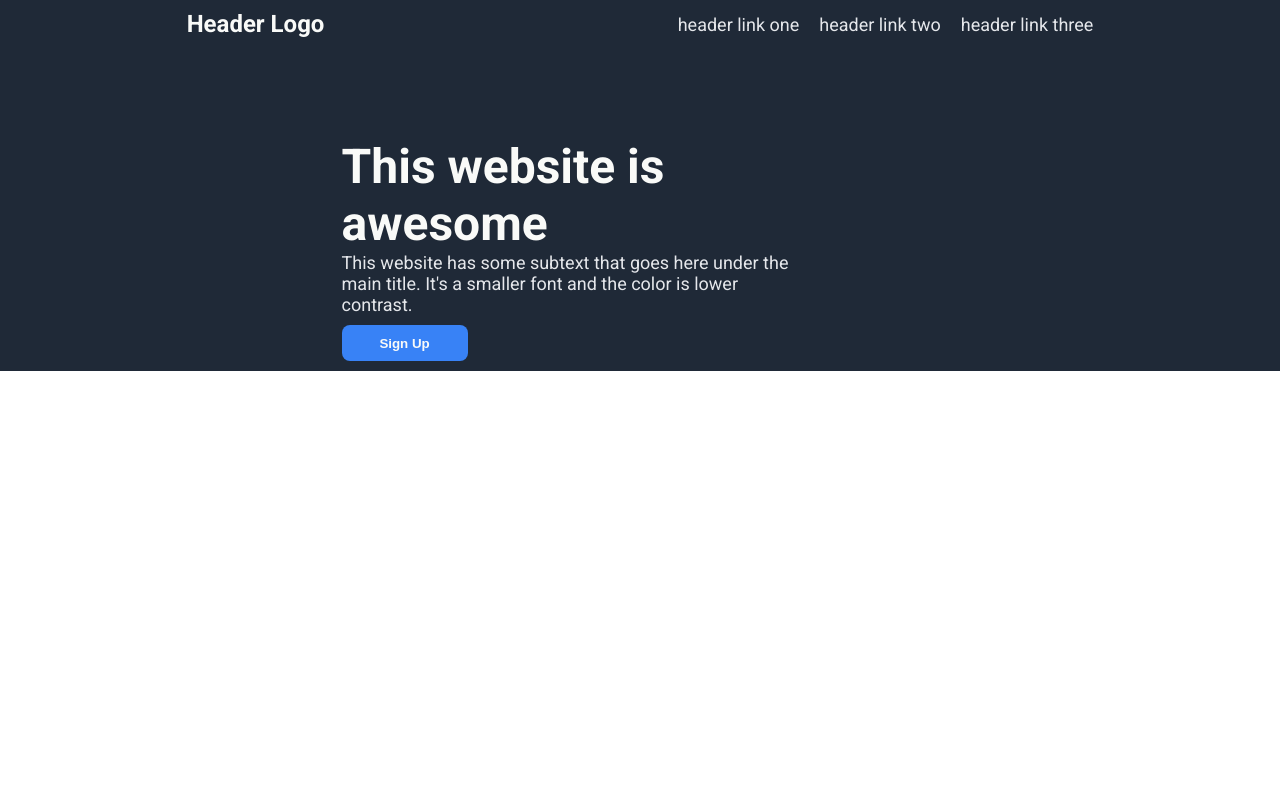
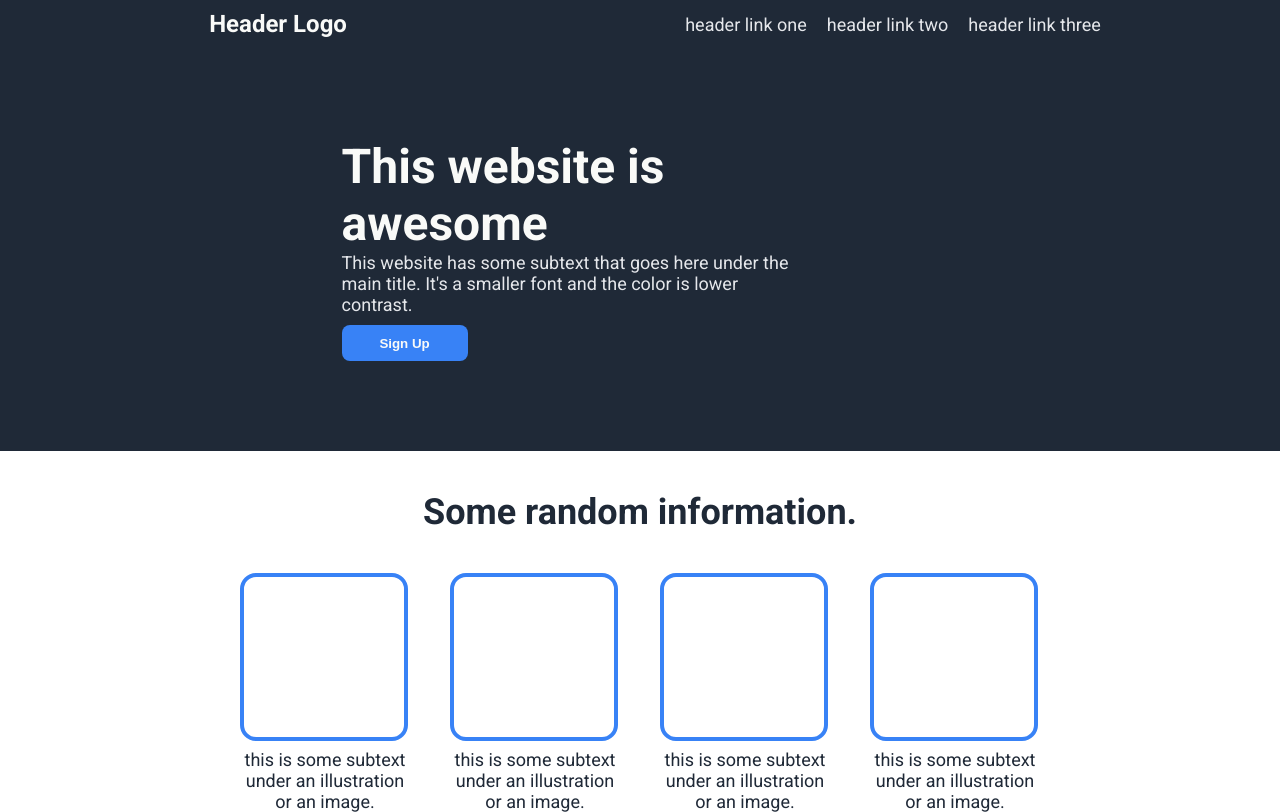
Before and after one commit to liquidsworrds/odin-project, a plain HTML site: page index.html in a window 1280 px wide. Drawn offline with Linux system fonts and the light colour scheme.

Commit message:
second section

```diff
--- a/css/style.css
+++ b/css/style.css
@@ -17,7 +17,7 @@ ul {
 
 .first-container {
     background: #1f2937;
-
+    padding-bottom: 80px;
 }
 
 .navbar {
@@ -31,6 +31,7 @@ ul {
     color: #f9faf8;
     font-size: 24px;
     font-weight: bold;
+    margin-left: 30px;
 }
 
 .navbar-link {
@@ -69,3 +70,33 @@ ul {
 img {
     width: 600px;
 }
+
+.info-header-text {
+    font-size: 36px;
+    font-weight: bolder;
+    color: #1f2937;
+    text-align: center;
+    margin: 40px;
+}
+
+.box-n-text-container {
+    display: flex;
+    justify-content: center;
+    gap: 40px;
+}
+
+.box {
+    border: 4px solid;
+    border-color: #3882f6;
+    border-radius: 16px;
+    width: 160px;
+    height: 160px;
+}
+
+.box-subtext {
+    width: 170px;
+    text-align: center;
+    font-size: 18px;
+    color: #1f2937;
+    margin-top: 8px;
+}
--- a/index.html
+++ b/index.html
@@ -34,5 +34,28 @@
             </div>
         </div>
 
+        <div class="second-container">
+           <h2 class="info-header-text">Some random information.</h2>
+
+           <div class="box-n-text-container">
+               <div class="box-container">
+                   <div class="box"></div>
+                   <p class="box-subtext">this is some subtext under an illustration or an image.</p>
+               </div>
+               <div class="box-container">
+                   <div class="box"></div>
+                   <p class="box-subtext">this is some subtext under an illustration or an image.</p>
+               </div>
+               <div class="box-container">
+                   <div class="box"></div>
+                   <p class="box-subtext">this is some subtext under an illustration or an image.</p>
+               </div>
+               <div class="box-container">
+                   <div class="box"></div>
+                   <p class="box-subtext">this is some subtext under an illustration or an image.</p>
+               </div>
+           </div>
+        </div>
+
     </body>
 </html>
```
